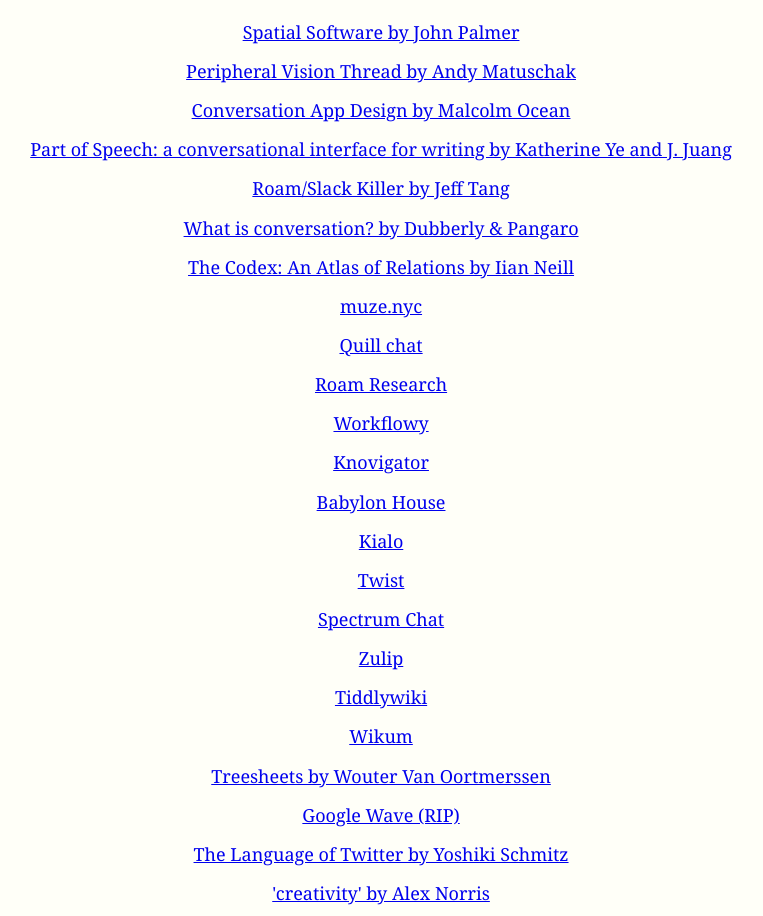
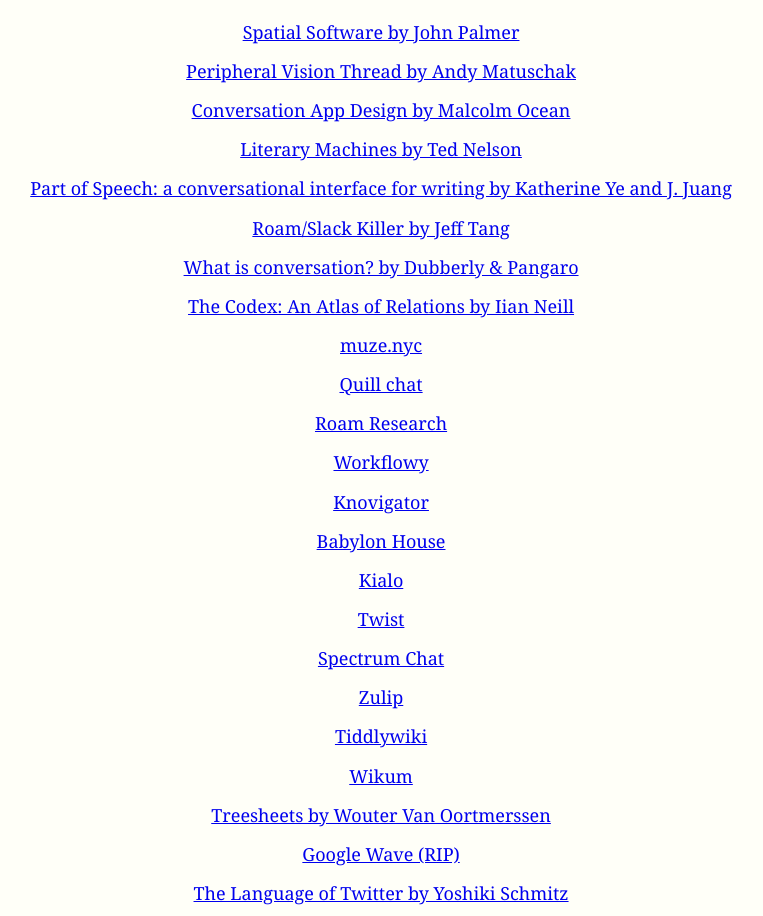
Before and after one commit to maxkrieger/glue-comic, a Gatsby site: page /page-5 in a window 1280 px wide. Shown: the part 2960-3876 px from the top of the page, without its empty margins (272-1035 px from the left). Built offline with nearby package versions, Linux system fonts and the light colour scheme; Gatsby itself is replaced by a stand-in of ours.

Commit message:
add literary machines

```diff
--- a/src/pages/page-5.js
+++ b/src/pages/page-5.js
@@ -19,6 +19,10 @@ const furtherReading = [
   [
     "Conversation App Design by Malcolm Ocean",
     "https://roamresearch.com/#/app/malcolmocean/page/Tbh3Tm5ju",
+  ],
+  [
+    "Literary Machines by Ted Nelson",
+    "https://en.wikipedia.org/wiki/Literary_Machines",
   ],
   [
     "Part of Speech: a conversational interface for writing by Katherine Ye and J. Juang",
```
